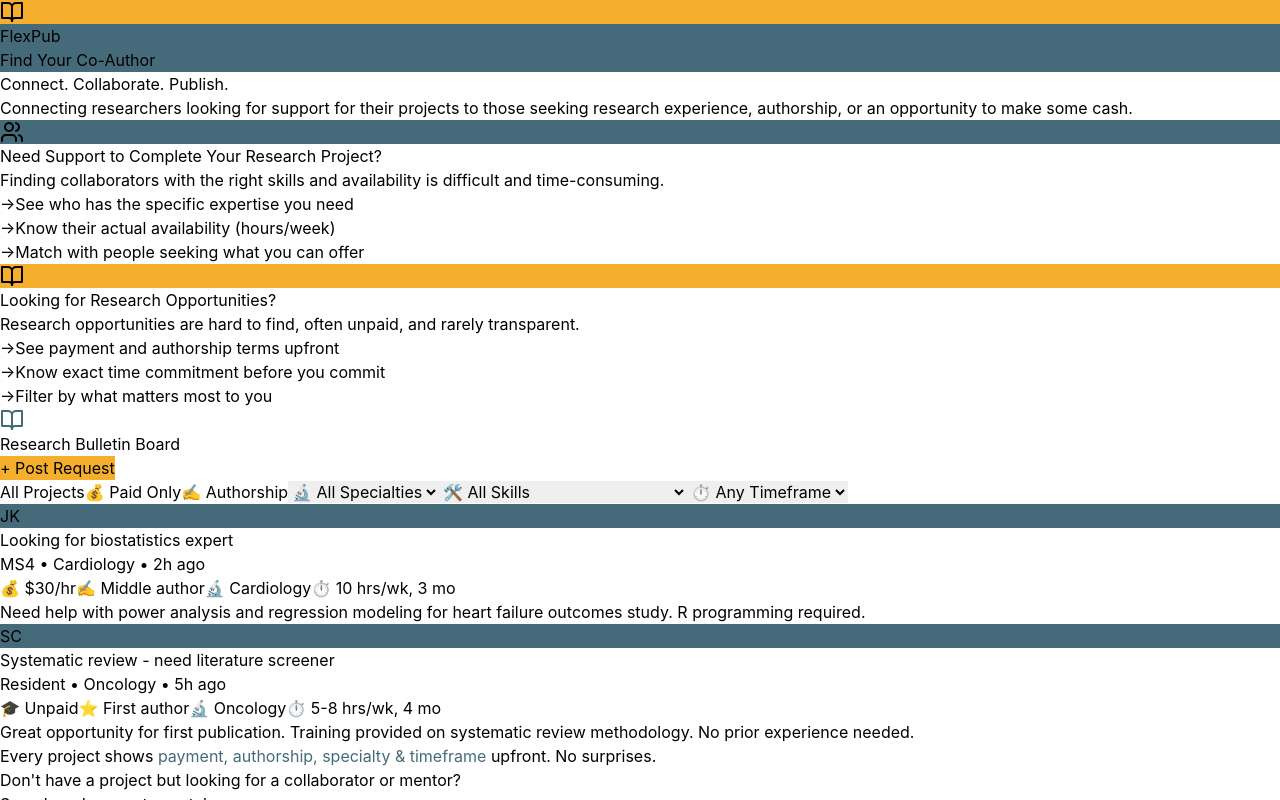
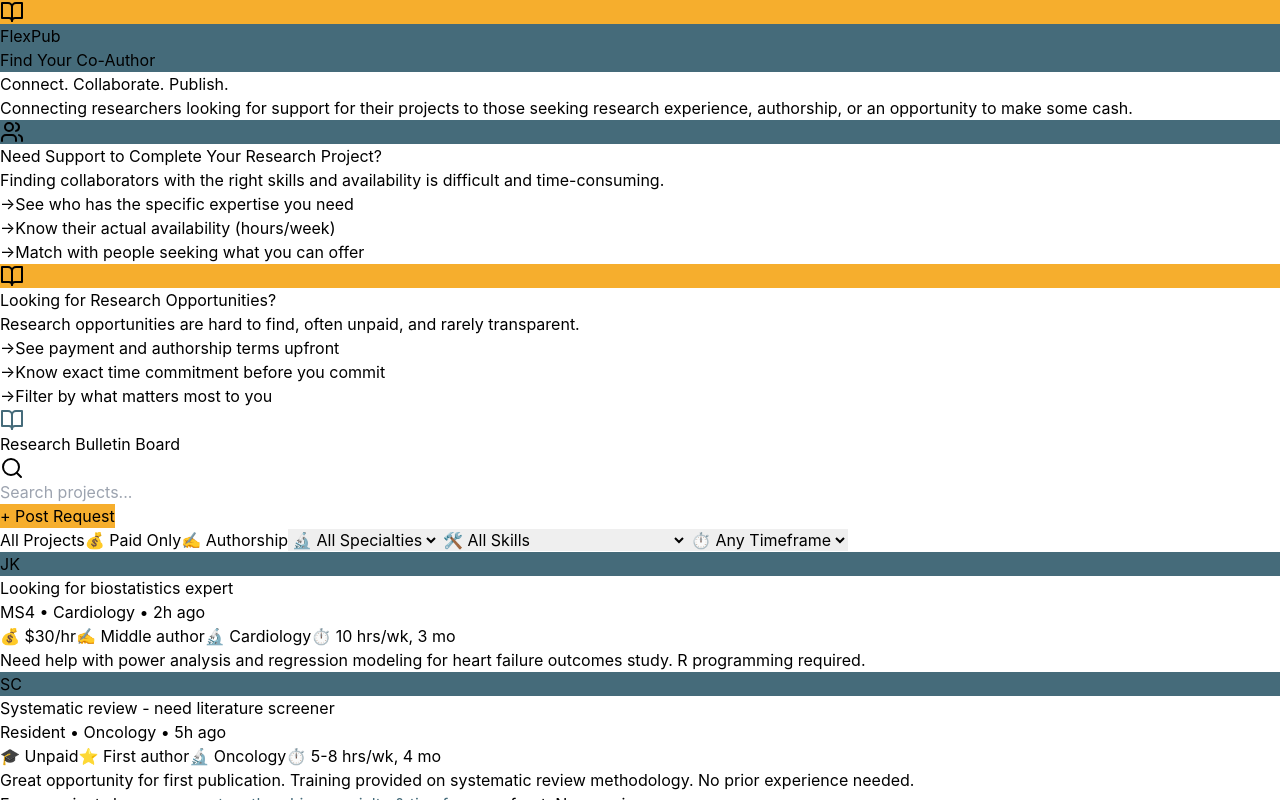
Before and after one commit to Discobelly/flexpub, a React (Vite) app: page / in a window 1280 px wide. Built offline with nearby package versions, Linux system fonts and the light colour scheme.

Commit message:
Add search boxes to bulletin and profiles, add Create Group option

```diff
--- a/src/components/FlexPub.jsx
+++ b/src/components/FlexPub.jsx
@@ -235,18 +235,29 @@ const ResearchMatchPlatform = () => {
       <div className="max-w-7xl mx-auto px-4 py-8">
         {/* Bulletin Board Demo Section - MOVED HERE */}
         <div className="bg-white rounded-xl shadow-sm p-6 mb-6">
-          <div className="flex items-center justify-between mb-4">
+          <div className="flex items-center justify-between mb-4 gap-4">
             <div className="flex items-center gap-2">
               <BookOpen className="w-5 h-5" style={{color: '#456b7a'}} />
               <h2 className="text-lg font-semibold text-gray-900">Research Bulletin Board</h2>
             </div>
+
+            <div className="flex items-center gap-3 flex-1 max-w-md">
+              <div className="relative flex-1">
+                <Search className="w-4 h-4 absolute left-3 top-1/2 transform -translate-y-1/2 text-gray-400" />
+                <input
+                  type="text"
+                  placeholder="Search projects..."
+                  className="w-full pl-9 pr-3 py-2 border border-gray-300 rounded-lg text-sm focus:ring-2 focus:ring-blue-500 focus:border-blue-500"
+                />
+              </div>
               <button
                 onClick={() => setShowWaitlistModal(true)}
-              className="px-4 py-2 text-white rounded-lg font-medium text-sm shadow-md hover:opacity-90 transition-opacity"
+                className="px-4 py-2 text-white rounded-lg font-medium text-sm shadow-md hover:opacity-90 transition-opacity whitespace-nowrap"
                 style={{backgroundColor: '#f6ae2d'}}
               >
                 + Post Request
               </button>
+            </div>
           </div>
 
           {/* Filter Pills - Clickable transparency filters */}
@@ -403,12 +414,33 @@ const ResearchMatchPlatform = () => {
 
         {/* Heading for profile search section */}
         <div className="mb-4">
+          <div className="flex items-center justify-between gap-4 mb-3">
+            <div>
               <h2 className="text-xl font-bold text-gray-900 mb-1">
                 Don't have a project but looking for a collaborator or mentor?
               </h2>
               <p className="text-base text-gray-600">
-            Search and request a match.
+                Search and request a match. Or create a research group.
               </p>
+            </div>
+            <div className="flex items-center gap-3">
+              <div className="relative">
+                <Search className="w-4 h-4 absolute left-3 top-1/2 transform -translate-y-1/2 text-gray-400" />
+                <input
+                  type="text"
+                  placeholder="Search researchers..."
+                  className="w-64 pl-9 pr-3 py-2 border border-gray-300 rounded-lg text-sm focus:ring-2 focus:ring-blue-500 focus:border-blue-500"
+                />
+              </div>
+              <button
+                onClick={() => setShowWaitlistModal(true)}
+                className="px-4 py-2 text-white rounded-lg font-medium text-sm shadow-md hover:opacity-90 transition-opacity whitespace-nowrap"
+                style={{backgroundColor: '#456b7a'}}
+              >
+                + Create Group
+              </button>
+            </div>
+          </div>
         </div>
 
         {/* Filter Bar */}
```
Lines whose indentation alone changed are shown as unchanged.
